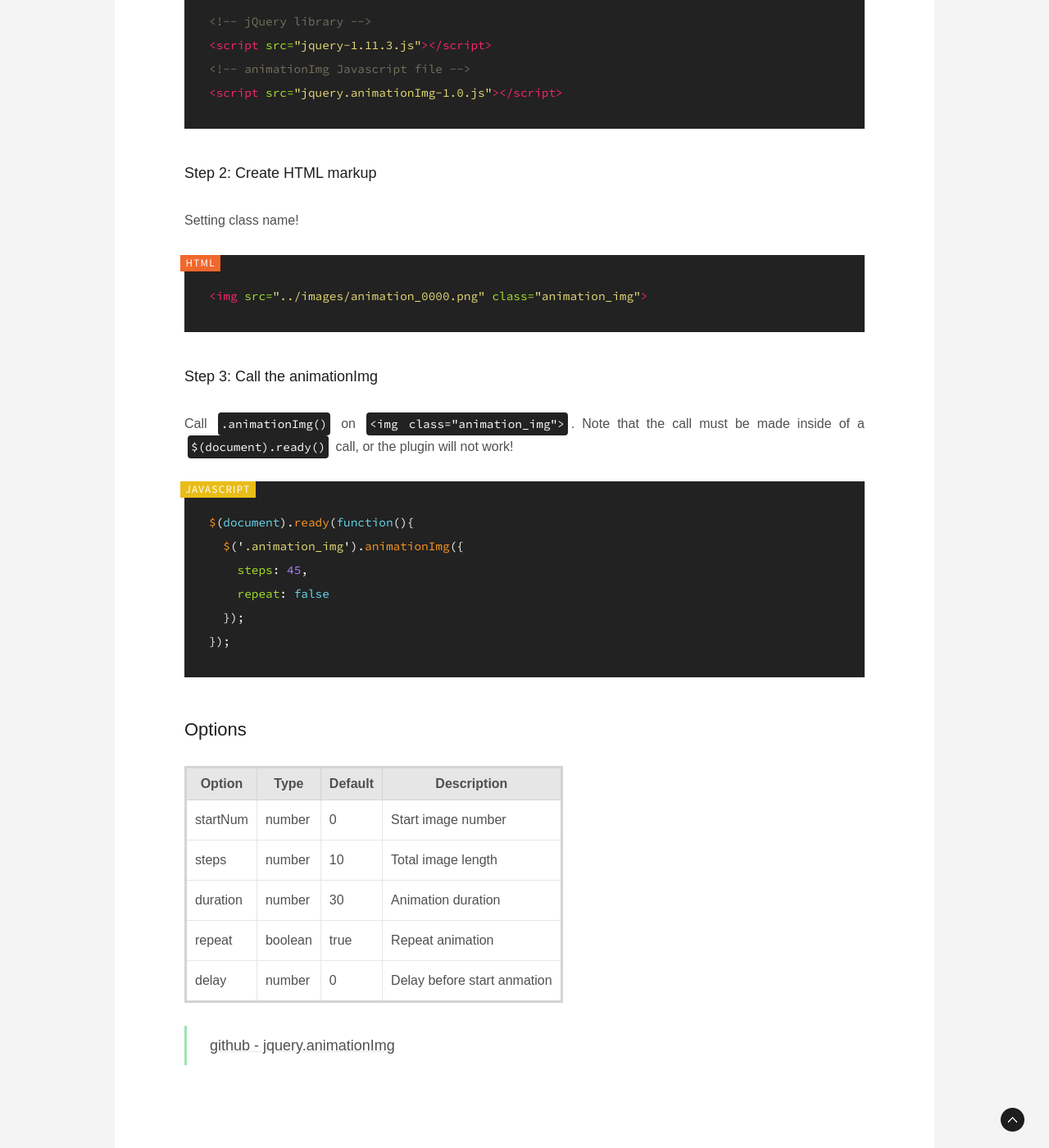
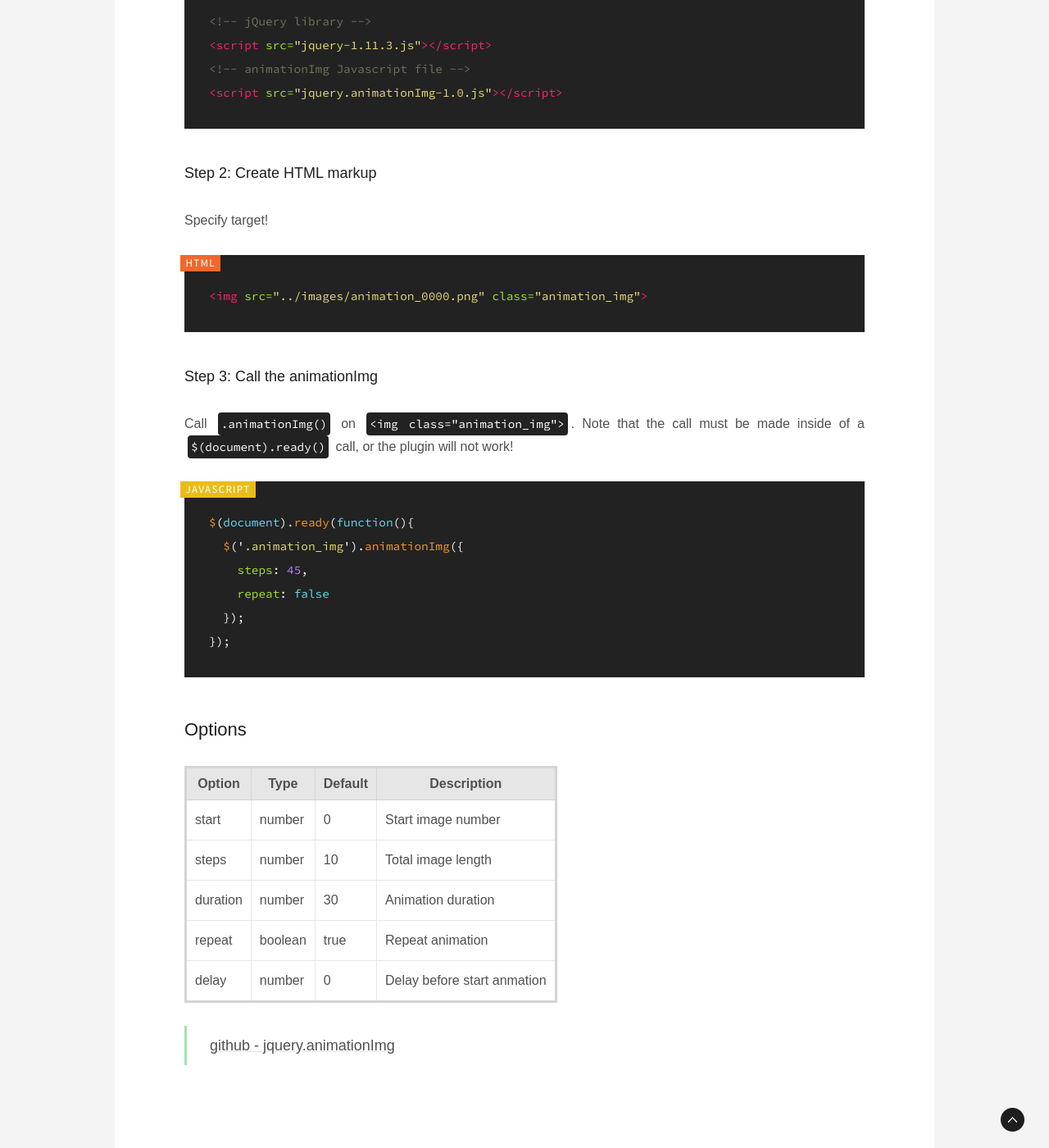
Before and after one commit to gutmate/gutmate.github.com, a Jekyll site: the page built from _posts/2017-02-24-jquery-animation.md, in a window 1280 px wide and 1400 px high, scrolled down 2702 px. Shown: the whole window at 82% size. Built offline with Jekyll 4.4.1, drawn with Linux system fonts in a browser that asks for light colours; some web fonts are replaced; comment, search, counter and statistics services are not loaded.

Commit message:
Update Posting about jQuery-anmation

````diff
--- a/_posts/2017-02-24-jquery-animation.md
+++ b/_posts/2017-02-24-jquery-animation.md
@@ -90,7 +90,7 @@ tags:
 
 ### Step 2: Create HTML markup
 
-Setting class name!
+Specify target!
 
 ```html
 <img src="../images/animation_0000.png" class="animation_img">
@@ -113,7 +113,7 @@ $(document).ready(function(){
 
 |Option   |Type     |Default  |Description                  |
 |---------|---------|---------|-----------------------------|
-|startNum |number   |0        |Start image number           |
+|start    |number   |0        |Start image number           |
 |steps    |number   |10       |Total image length           |
 |duration |number   |30       |Animation duration           |
 |repeat   |boolean  |true     |Repeat animation             |
````
